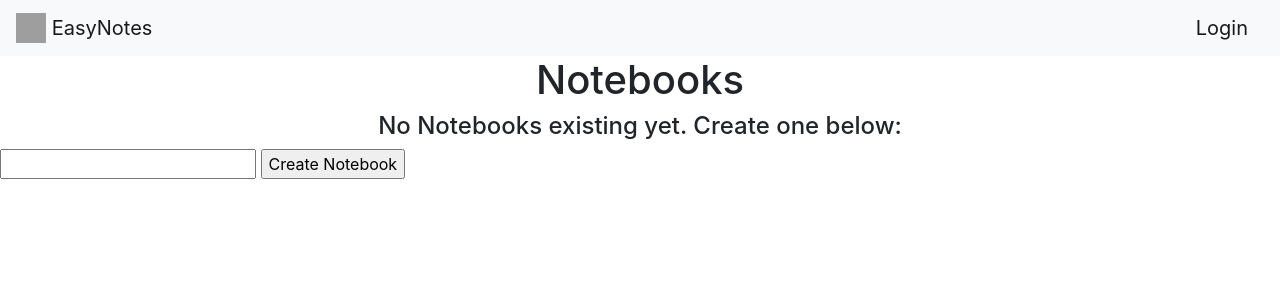
After one commit to stetten97/easynotes, a Flask app: template templates/notebooks.html in a window 1280 px wide. The commit adds this page. Shown: the top 300 px of the page. Run offline with Flask 3, Linux system fonts and the light colour scheme; the template is opened without the code that fills it, so the values that code supplies are empty; grey boxes are pictures that could not be loaded.

Commit message:
Update HTML templates

```diff
--- a/templates/base.html
+++ b/templates/base.html
@@ -5,10 +5,11 @@
   <meta http-equiv="X-UA-Compatible" content="IE=edge">
   <meta name="viewport" content="width=device-width, initial-scale=1.0">
   <link rel="stylesheet" href="https://cdn.jsdelivr.net/npm/bootstrap@4.3.1/dist/css/bootstrap.min.css" integrity="sha384-ggOyR0iXCbMQv3Xipma34MD+dH/1fQ784/j6cY/iJTQUOhcWr7x9JvoRxT2MZw1T" crossorigin="anonymous">
+  <link rel="stylesheet" href="static/css/stylesheet.css" />
   <title>{% block title %}{% endblock %}</title>
 </head>
 <body>
-    <!-- Image and text -->
+  <!-- Image and text -->
   <nav class="navbar navbar-light bg-light">
     <a class="navbar-brand" href="#">
       <img src="/docs/4.3/assets/brand/bootstrap-solid.svg" width="30" height="30" class="d-inline-block align-top" alt="">
@@ -18,18 +19,10 @@
       Login
     </a>
   </nav>
-  <div class="card">
-    <div class="card-header">
-      Featured
-    </div>
-    <div class="card-body">
-      <h5 class="card-title">Special title treatment</h5>
-      <p class="card-text">With supporting text below as a natural lead-in to additional content.</p>
-      <a href="#" class="btn btn-primary">Go somewhere</a>
-    </div>
-  </div>
-  {% block content %}
+
+  {% block body %}
   {% endblock %}
+
   <script src="https://code.jquery.com/jquery-3.3.1.slim.min.js" integrity="sha384-q8i/X+965DzO0rT7abK41JStQIAqVgRVzpbzo5smXKp4YfRvH+8abtTE1Pi6jizo" crossorigin="anonymous"></script>
   <script src="https://cdn.jsdelivr.net/npm/popper.js@1.14.7/dist/umd/popper.min.js" integrity="sha384-UO2eT0CpHqdSJQ6hJty5KVphtPhzWj9WO1clHTMGa3JDZwrnQq4sF86dIHNDz0W1" crossorigin="anonymous"></script>
   <script src="https://cdn.jsdelivr.net/npm/bootstrap@4.3.1/dist/js/bootstrap.min.js" integrity="sha384-JjSmVgyd0p3pXB1rRibZUAYoIIy6OrQ6VrjIEaFf/nJGzIxFDsf4x0xIM+B07jRM" crossorigin="anonymous"></script>
--- /dev/null
+++ b/templates/notebooks.html
@@ -0,0 +1,32 @@
+{% extends 'base.html' %}
+{% block body %}
+<div class="content">
+    <h1 style="text-align: center">Notebooks</h1>
+    {% if notebooks|length < 1 %}
+    <h4 style="text-align: center">No Notebooks existing yet. Create one below:</h4>
+    {% else %}
+    <table>
+        <tr>
+            <th>Notebook</th>
+        </tr>
+        {% for notebook in notebooks %}
+        <tr>
+            <td>{{ notebook.name }}</td>
+            <td>
+                <a href="/update/{{notebook}}">Rename</a>
+                <a href="/delete/{{notebook}}">Delete</a>
+            </td>
+        </tr>
+        {% endfor %}
+
+    </table>
+    {% endif %}
+    <div class="form">
+        <form action="/create_notebook" method="POST">
+            <input type="text" name="content" id="content">
+            <input type="submit" value="Create Notebook">
+        </form>
+    </div>
+</div>
+
+{% endblock %}
--- /dev/null
+++ b/templates/notes.html
@@ -0,0 +1,4 @@
+{% extends 'base.html' %}
+{% block content %}
+<p>This should show user specific notes</p>
+{% endblock %}
```
Also changed, not shown: templates/home.html (added, +34 -0 lines).
